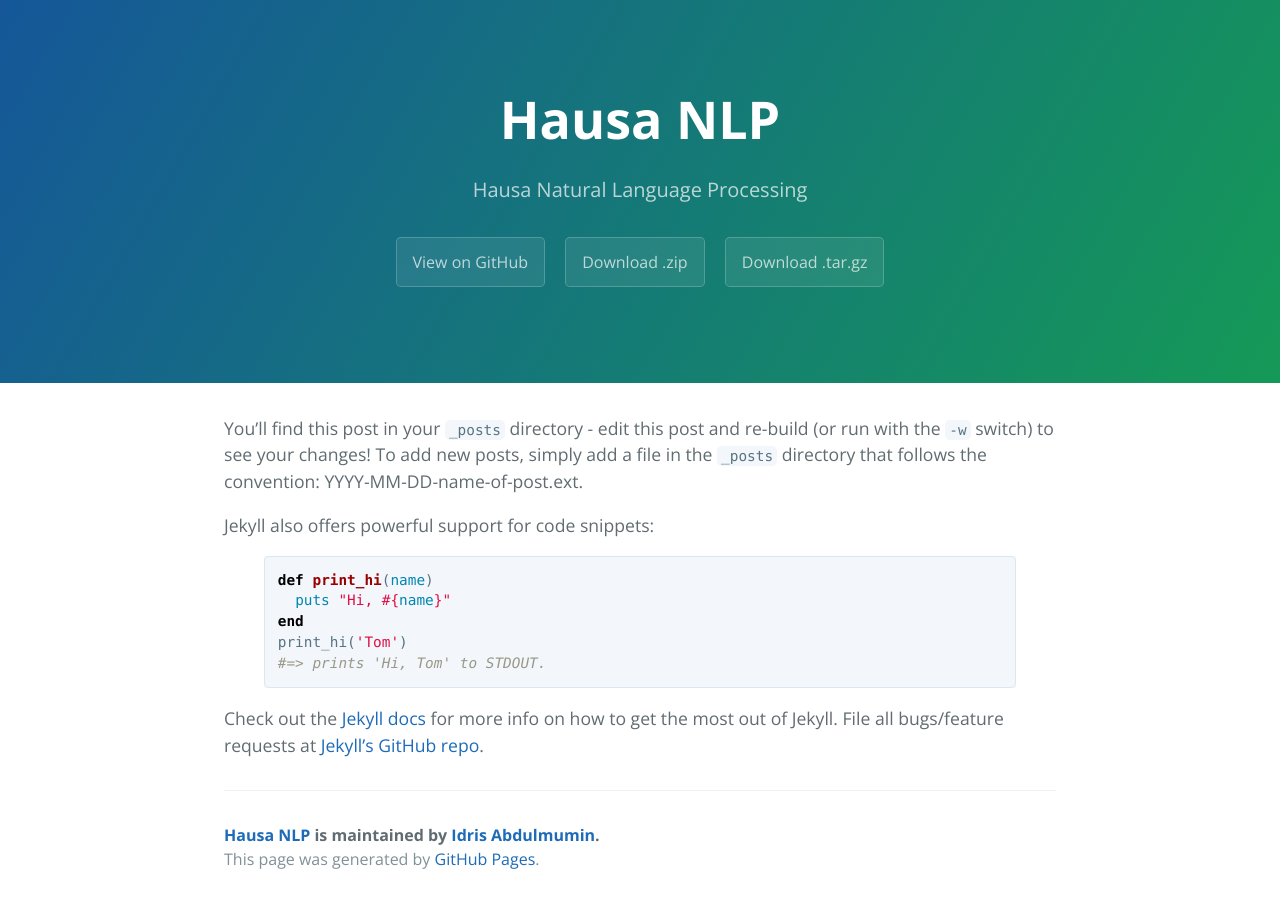
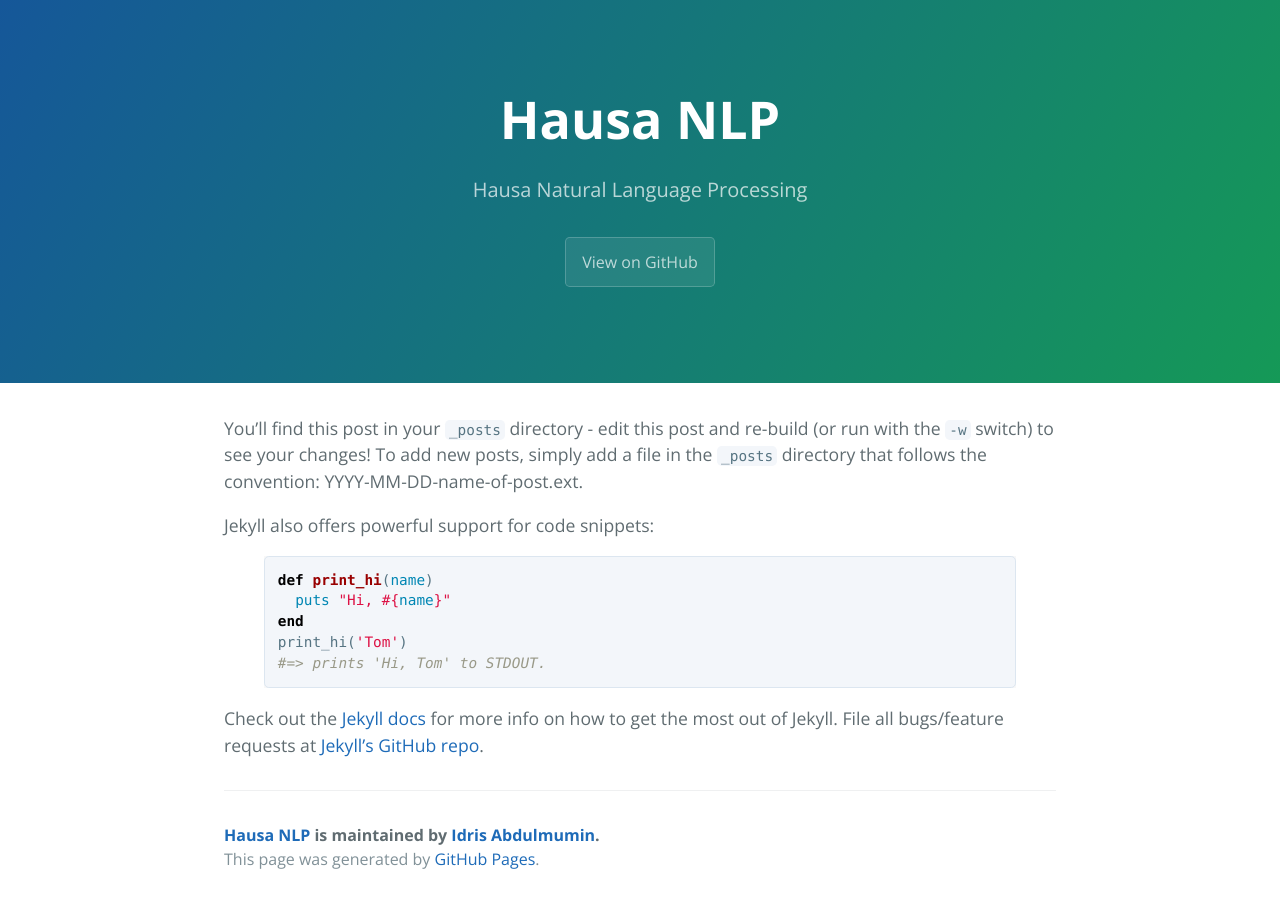
Before and after one commit to abumafrim/abumafrim.github.io, a Jekyll site: the page built from sample post 2016-02-12-sample-content.markdown, in a window 1280 px wide. Built offline with Jekyll 4.4.1, drawn with Linux system fonts in a browser that asks for light colours.

Commit message:
Update page-header.html

```diff
--- a/_includes/page-header.html
+++ b/_includes/page-header.html
@@ -2,6 +2,4 @@
   <h1 class="project-name">{{ site.title }}</h1>
   <h2 class="project-tagline">{{ site.tagline }}</h2>
   <a href="#" class="btn">View on GitHub</a>
-  <a href="#" class="btn">Download .zip</a>
-  <a href="#" class="btn">Download .tar.gz</a>
 </section>
```
